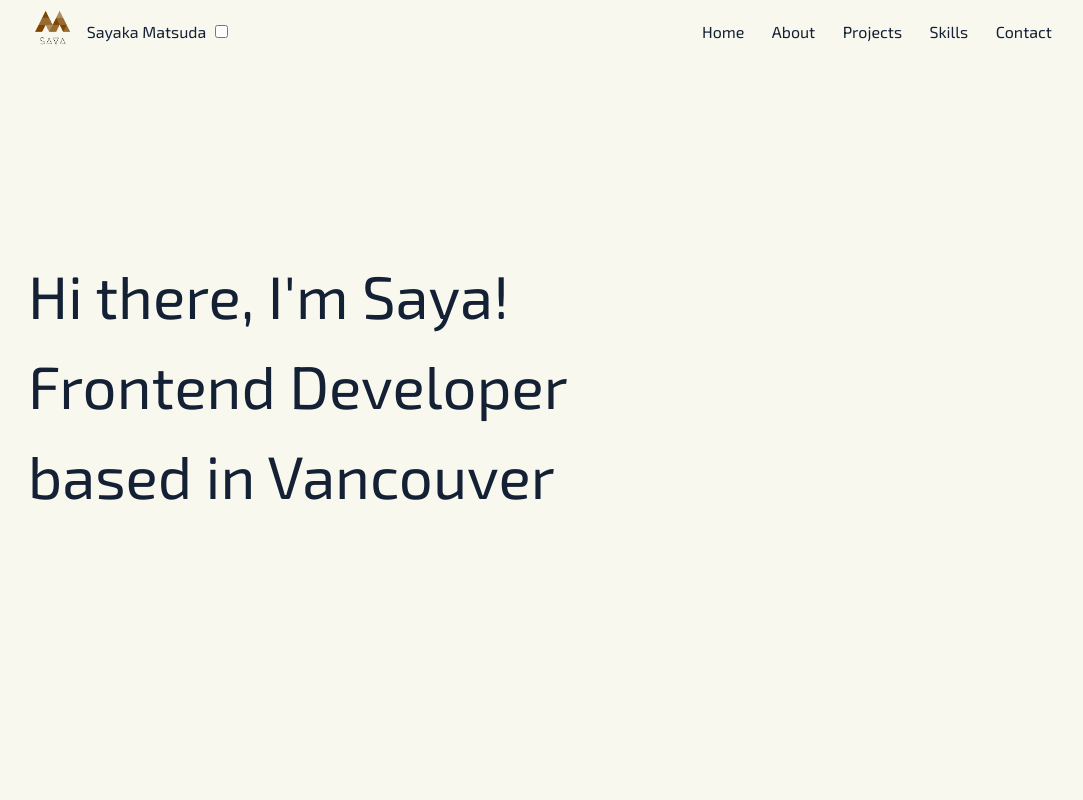
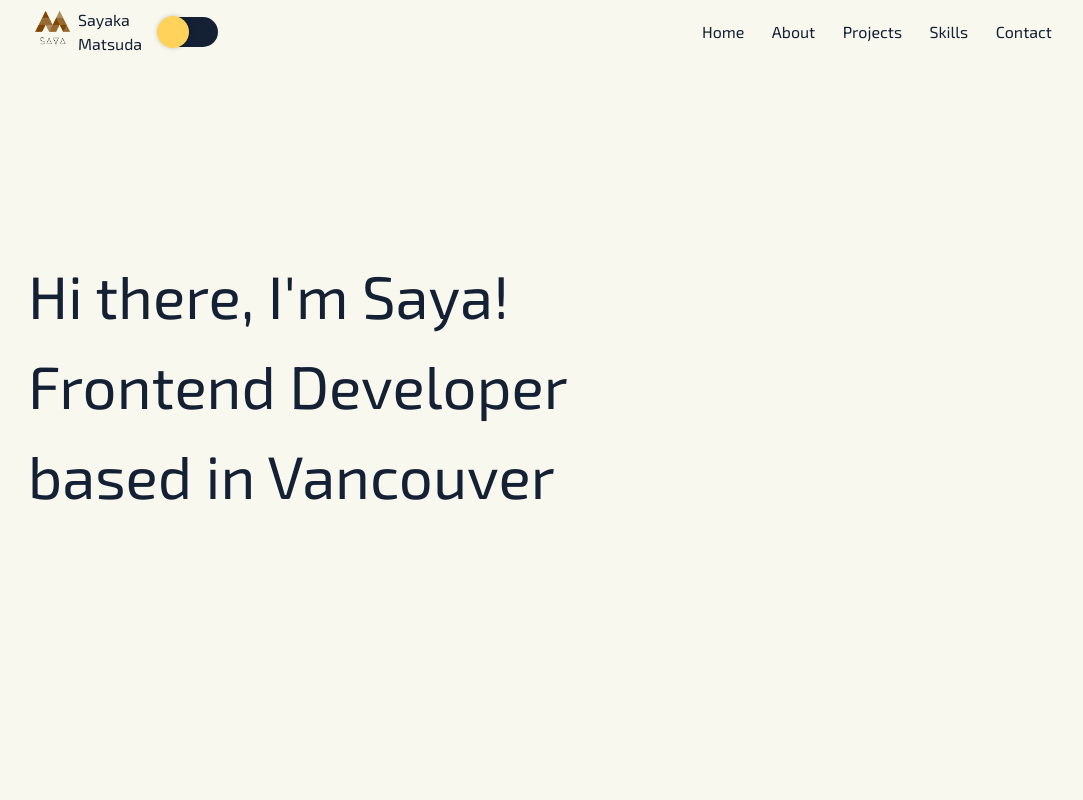
Before and after one commit to saya0118/sayafolio, a React (Create React App) app: page / in a window 1280 px wide. Shown: the top 800 px of the page, without its empty margins (100-1183 px from the left). Built offline with nearby package versions, Linux system fonts and the light colour scheme.

Commit message:
added toggle animation

```diff
--- a/src/component/ToggleButton/ToggleButton.module.css
+++ b/src/component/ToggleButton/ToggleButton.module.css
@@ -0,0 +1,42 @@
+.toggle-button{
+    width: 70px;
+    height: 30px;
+}
+
+.toggle-input{
+    display: none;
+}
+
+.toggle-input:checked + .toggle-label{
+    background-color: var(--main-color-yellow);
+}
+
+.toggle-input:checked + .toggle-label:after{
+    left: 28px;
+    content: '';
+}
+
+.toggle-label{
+    width: 60px;
+    height: 30px;
+    background-color: var(--main-color-charcoal);
+    position: relative;
+    display: inline-block;
+    border-radius: 46px;
+    transition: 0.4s;
+    box-sizing: border-box;
+}
+
+.toggle-label:after{
+    content: '';
+    position: absolute;
+    width: 32px;
+    height: 32px;
+    border-radius: 100%;
+    left: -1px;
+    top: -1px;
+    background-color: var(--main-color-yellow);
+    box-shadow: 0 0 5px rgba(0, 0, 0, 0.2);
+    transition: 0.4s;
+    cursor: pointer;
+}
```
